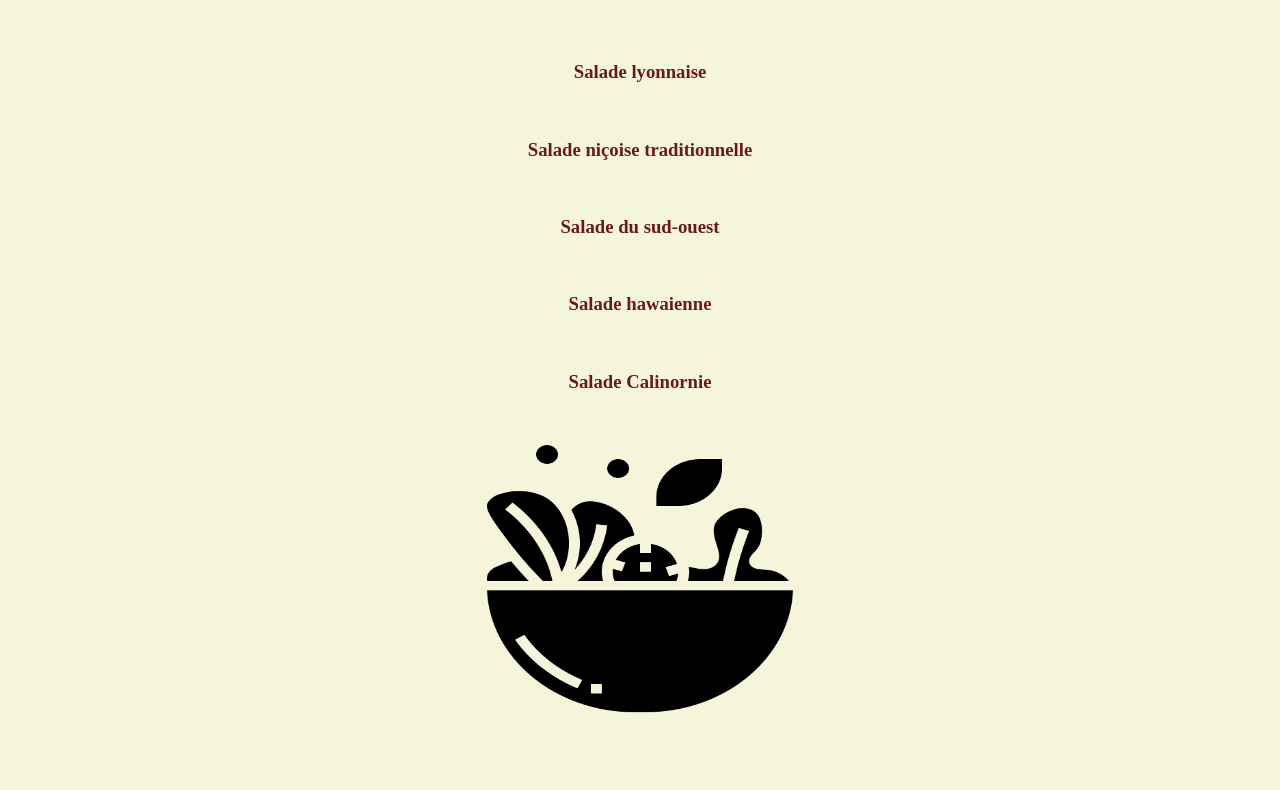
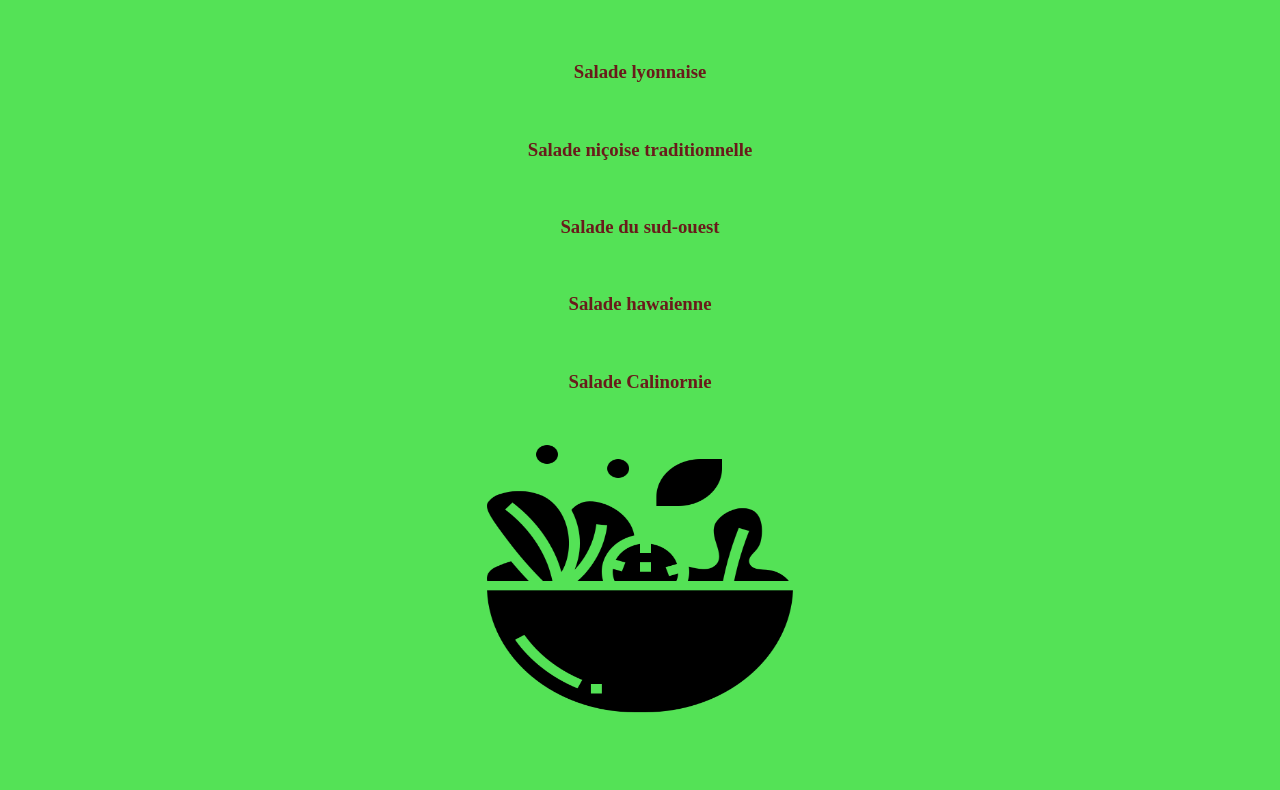
Before and after one commit to CelineChignon/Anthonysalade, a plain HTML site: page index.html in a window 1280 px wide. Shown: the part 397-1187 px from the top of the page. Drawn offline with Linux system fonts and the light colour scheme.

Commit message:
modification background

```diff
--- a/style.css
+++ b/style.css
@@ -1,5 +1,5 @@
 body {
-  background-color: beige;
+  background-color: rgb(84, 226, 86);
   border-top: 80px dotted;
 }
 
```
